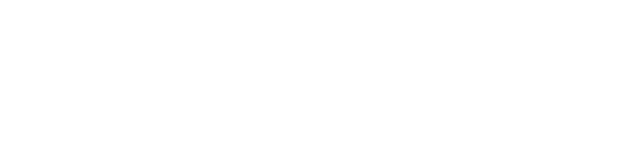
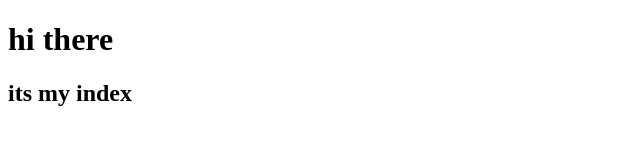
Before and after one commit to sahar165/secces, a plain HTML site: page index.html in a window 1280 px wide. Shown: the whole page, without its empty margins (0-640 px from the left). Drawn offline with Linux system fonts and the light colour scheme.

Commit message:
my index

```diff
--- a/index.html
+++ b/index.html
@@ -7,6 +7,7 @@
     <title>first</title>
 </head>
 <body>
-
+    <h1>hi there</h1>
+    <h2>its my index</h2>
 </body>
 </html>
```
Also changed, not shown: page1.html (+2 -1 lines), page2.html (+2 -1 lines), shope.html (+2 -1 lines).
